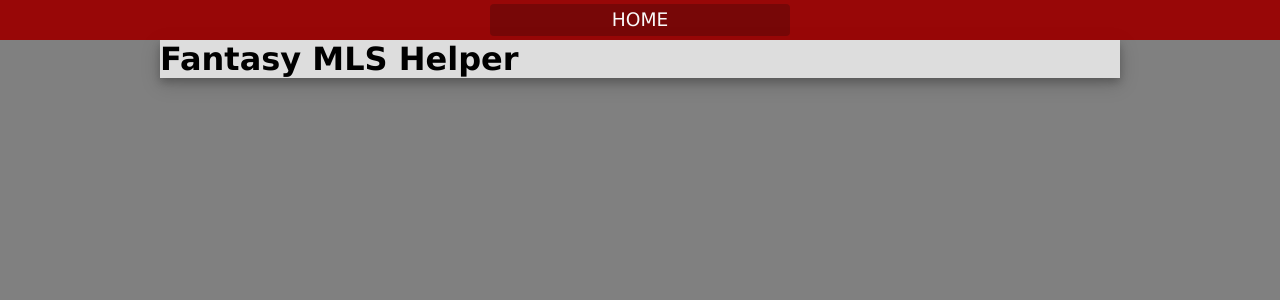
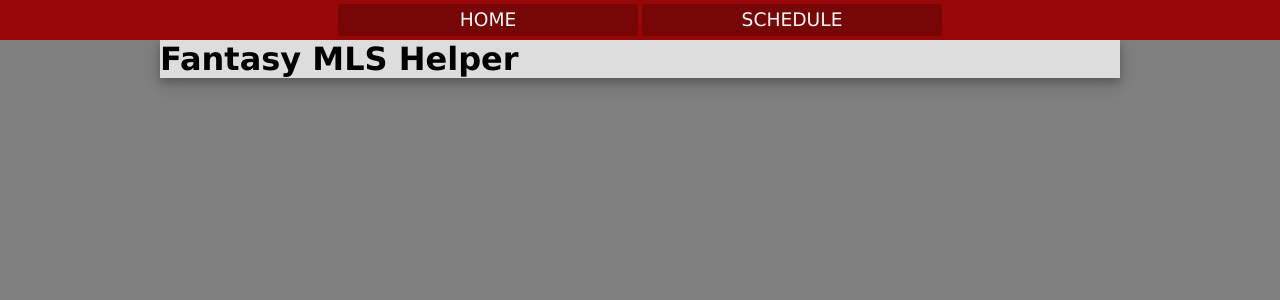
Before and after one commit to cmmatzat/fantasymlshelper, a PHP site: page / in a window 1280 px wide. Shown: the top 300 px of the page. Run offline with PHP 8.4, Linux system fonts and the light colour scheme; data that the repository does not hold is empty.

Commit message:
Fix controller name and add to nav
Fixed the ScheduleController file name
so that the controller could be found.

Added the schedule option to the navbar.

```diff
--- a/web/application/templates/navbar.php
+++ b/web/application/templates/navbar.php
@@ -1,6 +1,7 @@
     <nav>
       <div id="primary-nav" class="flexrow">
         <div class="flex-shrink flexcol"><a href="/index" class="flex-strict">HOME</a></div>
+        <div class="flex-shrink flexcol"><a href="/schedule" class="flex-strict">SCHEDULE</a></div>
       </div>
       <?php if ($secondaryNav) { echo $secondaryNav; } ?>
     </nav>
```
Also changed, not shown: web/application/controllers/ScheduleController.class.php (renamed from web/application/controllers/ScheduleController.php), web/framework/Router.class.php (indentation only).
